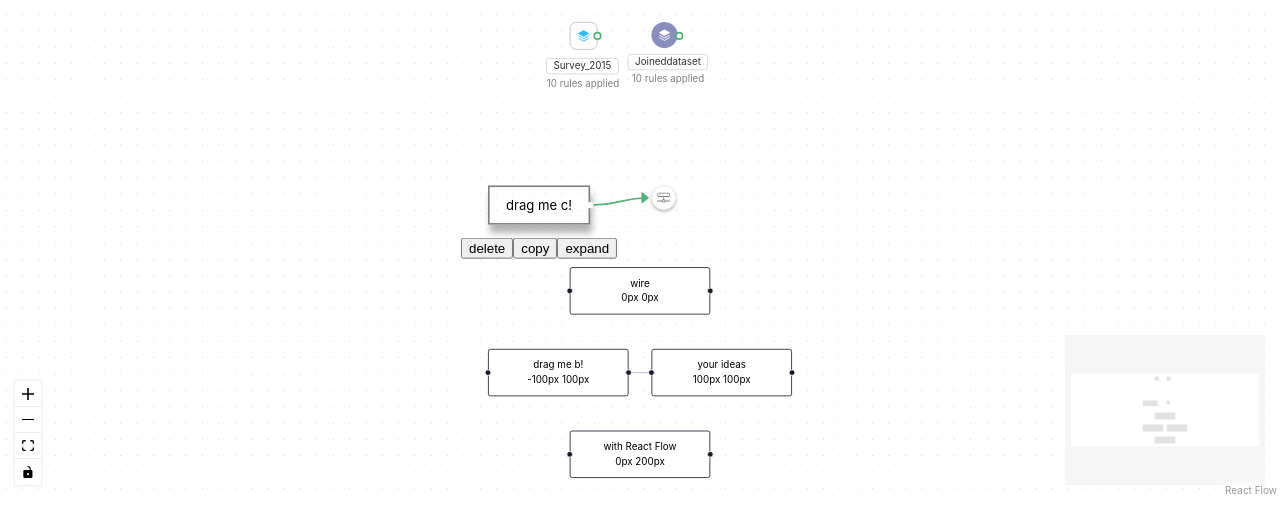
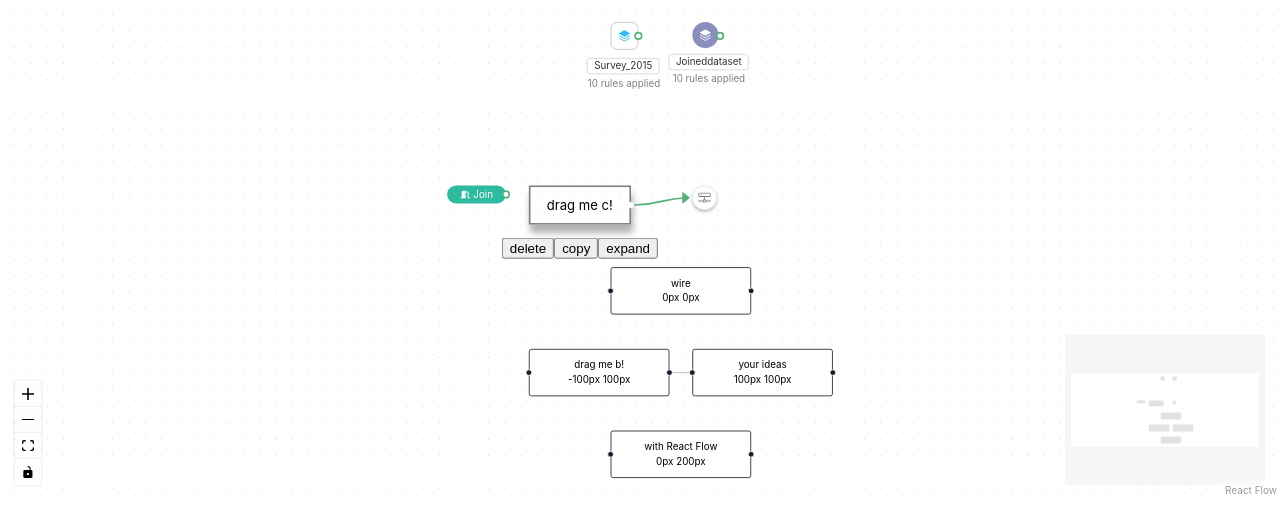
Before and after one commit to spacetag/embed-takehome, a React (Vite) app: page / in a window 1280 px wide. Shown: the top 532 px of the page. Built offline with nearby package versions, Linux system fonts and the light colour scheme.

Commit message:
Add OperationNode

```diff
--- a/src/nodes/DatasetNode.tsx
+++ b/src/nodes/DatasetNode.tsx
@@ -17,9 +17,9 @@ export function DatasetNode({ data }: NodeProps<DatasetNode>): JSX.Element {
       <div style={{color: 'grey', fontSize: '12px', marginTop: '1px', position: 'absolute', top: '60px', left: '-24px', minWidth: '100px'}}>
         {data.sublabel}
       </div>
+      <SourceHandle />
       <TargetHandle />
-      <SourceHandle />
-    </div>
+      </div>
   );
 }
 
--- /dev/null
+++ b/src/nodes/OperationNode.tsx
@@ -0,0 +1,33 @@
+import { memo } from 'react';
+import { type NodeProps } from '@xyflow/react';
+import { OperationType, type OperationNode} from './types';
+import TargetHandle from './TargetHandle';
+import { FaDoorOpen } from 'react-icons/fa';
+import SourceHandle from './SourceHandle';
+import { LuAppWindow } from 'react-icons/lu';
+
+export function OperationIcon(type: OperationType): JSX.Element {
+  // Render different icon based on the type of sink node
+  switch (type) {
+    case OperationType.Join:
+      return <FaDoorOpen color="white" />;
+    case OperationType.Append:
+      return <LuAppWindow color="white" />;
+  }
+}
+
+export function OperationNode({ data }: NodeProps<OperationNode>): JSX.Element {
+  return (
+    <>
+      <div style={{ fontSize: '12px', background: '#2DBBA0', color: 'white', display: 'flex', alignItems: 'center', padding: '2px 16px', borderRadius: '20px'}}>
+        {OperationIcon(data.operationType)}
+        <div style={{paddingLeft: '4px'}}>{data.operationType}</div>
+      </div>
+      <SourceHandle />
+      <TargetHandle />
+    </>
+  );
+}
+
+const MemoizedOperationNode = memo(OperationNode);
+export default MemoizedOperationNode;
--- a/src/nodes/index.ts
+++ b/src/nodes/index.ts
@@ -5,7 +5,8 @@ import { NodeWithToolbar } from './NodeWithToolbar';
 import { SinkNode } from './SinkNode';
 import { DatasetNode } from './DatasetNode';
 import { SourceDatasetNode } from './SourceDatasetNode';
-import { AppNode, DatabaseProvider } from './types';
+import { OperationNode } from './OperationNode';
+import { AppNode, DatabaseProvider, OperationType } from './types';
 
 export const initialNodes: AppNode[] = [
   {
@@ -21,6 +22,12 @@ export const initialNodes: AppNode[] = [
     data: { label: 'Joineddataset', sublabel: '10 rules applied' , toolbarVisible: true, toolbarPosition: Position.Bottom, databaseProvider: DatabaseProvider.Fileshare},
   },
   { id: 'a', type: 'position-logger', position: { x: 0, y: 0 }, data: { label: 'wire' } },
+  {
+    id: 'b0',
+    type: 'operation-node',
+    position: { x: -200, y: -100 },
+    data: { label: 'Join' , toolbarVisible: true, toolbarPosition: Position.Bottom, operationType: OperationType.Join},
+  },
   {
     id: 'b',
     type: 'position-logger',
@@ -52,6 +59,7 @@ export const nodeTypes = {
   'position-logger': PositionLoggerNode,
   'node-with-toolbar': NodeWithToolbar,
   'sink-node': SinkNode,
+  'operation-node': OperationNode,
   'dataset-node': DatasetNode,
   'source-dataset-node': SourceDatasetNode,
   // Add any of your custom nodes here!
--- a/src/nodes/types.ts
+++ b/src/nodes/types.ts
@@ -5,10 +5,16 @@ export type NodeWithToolbar = Node<{ label: string, toolbarVisible: boolean, too
 export type SinkNode = Node<{ label: string, toolbarVisible: boolean, toolbarPosition: Position, databaseProvider: DatabaseProvider}, 'sink-node'>;
 export type DatasetNode = Node<{ label: string, sublabel: string, toolbarVisible: boolean, toolbarPosition: Position, databaseProvider: DatabaseProvider}, 'dataset-node'>;
 export type SourceDatasetNode = Node<{ label: string, sublabel: string, toolbarVisible: boolean, toolbarPosition: Position, databaseProvider: DatabaseProvider}, 'source-dataset-node'>;
-export type AppNode = BuiltInNode | PositionLoggerNode | NodeWithToolbar | SinkNode | DatasetNode | SourceDatasetNode;
+export type OperationNode = Node<{ label: string, toolbarVisible: boolean, toolbarPosition: Position, operationType: OperationType}, 'operation-node'>;
+export type AppNode = BuiltInNode | PositionLoggerNode | NodeWithToolbar | SinkNode | DatasetNode | SourceDatasetNode | OperationNode;
 
 export enum DatabaseProvider {
-    Fileshare = 'fileshare',
-    GoogleDrive = 'googledrive',
-    RDS = 'rds',
-  }
+  Fileshare = 'fileshare',
+  GoogleDrive = 'googledrive',
+  RDS = 'rds',
+}
+
+export enum OperationType {
+  Join = 'Join',
+  Append = 'Append',
+}
```
